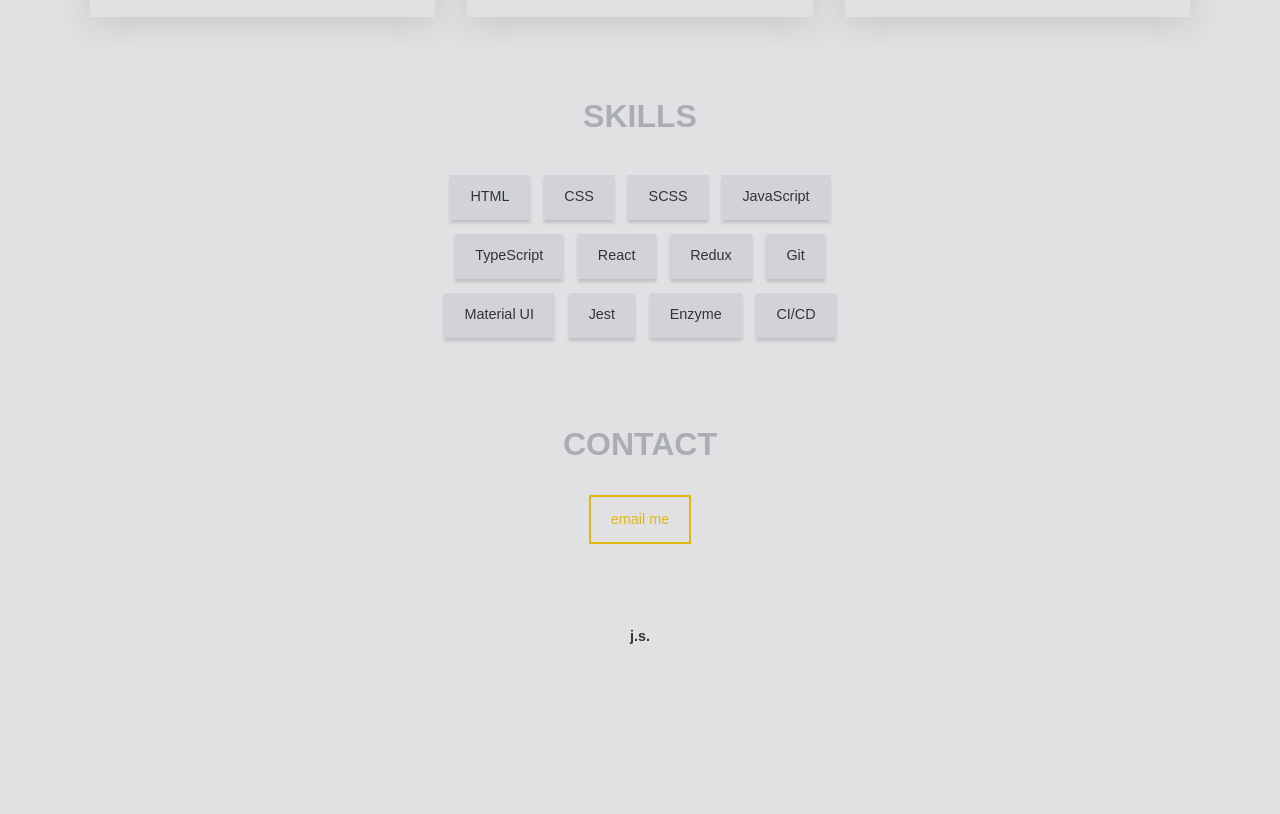
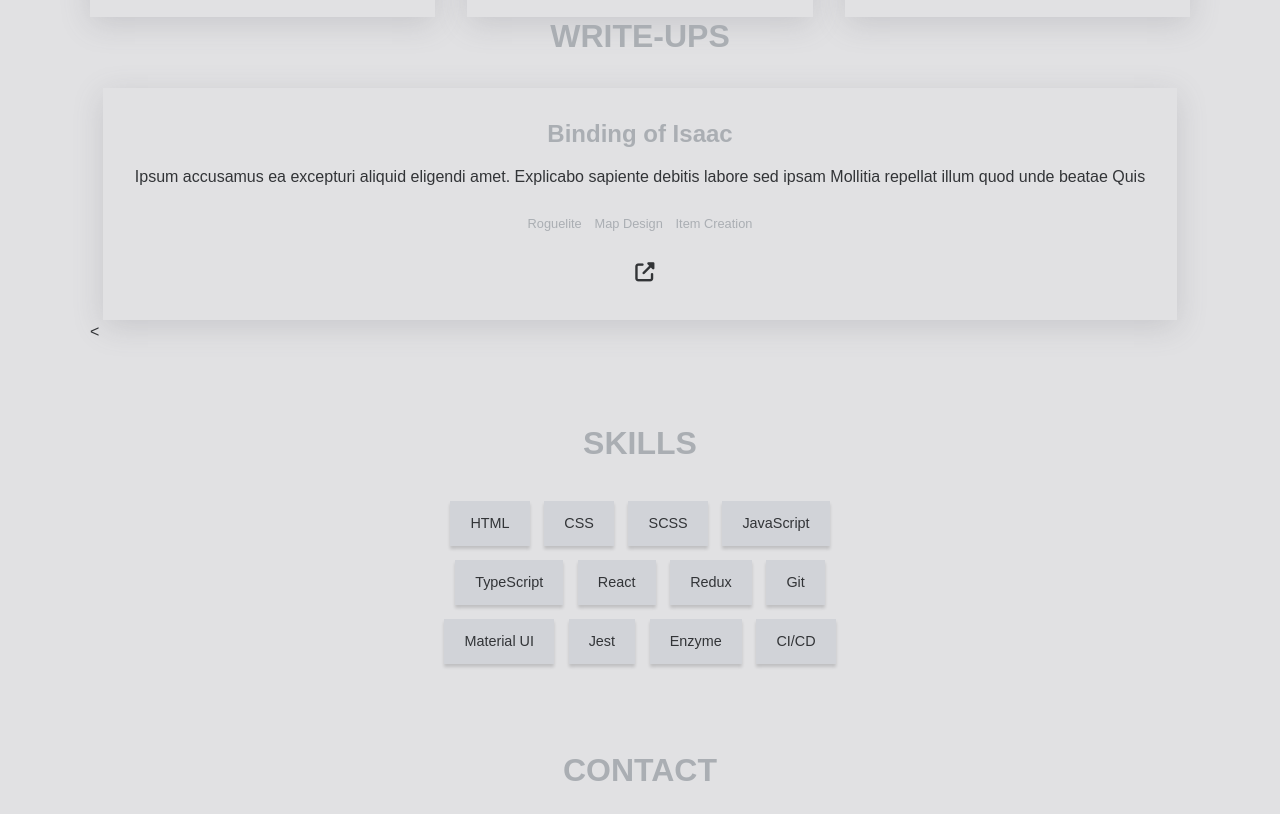
Before and after one commit to JacksonScully/JacksonScully.github.io, a plain HTML site: page index.html in a window 1280 px wide. Shown: the part 988-1802 px from the top of the page. Before the commit the page ends 1684 px from the top, so only its background shows below. Drawn offline with Linux system fonts and the light colour scheme.

Commit message:
writeup section and favicon

```diff
--- a/index.html
+++ b/index.html
@@ -15,7 +15,8 @@
       crossorigin="anonymous"
     ></script>
     <link rel="stylesheet" href="styles.css" />
-    <title>Jackson Scully</title>
+    <title>Jackson Scully | Portfolio</title>
+    <link rel="icon" type="image/x-icon" href="/favicon.ico">
   </head>
   <body class="light" id="top">
     <header class="header center">
@@ -181,7 +182,38 @@
           </div>
         </div>
       </section>
+      <!-- Write-Ups -->
+      <section id="Write-Ups" class="Write Ups">
+        <h2 class="section__title">Write-Ups</h2>
 
+        <div class="writeup__grid">
+          <div class="writeup">
+            <h3>Binding of Isaac</h3>
+            <p class="writeup__description">
+              Ipsum accusamus ea excepturi aliquid eligendi amet. Explicabo
+              sapiente debitis labore sed ipsam Mollitia repellat illum quod
+              unde beatae Quis
+            </p>
+            <ul class="writeup__stack">
+              <li class="writeup__stack-item">Roguelite</li>
+              <li class="writeup__stack-item">Map Design</li>
+              <li class="writeup__stack-item">Item Creation</li>
+            </ul>
+
+            <a
+              href="https://example.com"
+              aria-label="Complete Write-Up"
+              class="link link--icon">
+              <i aria-hidden="true" class="fas fa-external-link-alt"></i>
+            </a>
+          </div>
+        </div>
+
+        <div class="writeup__grid">
+
+        </div>
+        <
+      </section>
       <!-- Skills -->
       <section class="section skills" id="skills">
         <h2 class="section__title">Skills</h2>
--- a/styles.css
+++ b/styles.css
@@ -324,6 +324,47 @@ main {
   margin-left: 0.5em;
 }
 
+.writeup__grid {
+  max-width: 1100px;
+  margin: 0 auto;
+  display: grid;
+  grid-template-columns: repeat(auto-fit, minmax(18em, 1fr));
+  grid-gap: 2em;
+}
+.writeup {
+  padding: 2em;
+  margin: 0 auto;
+  text-align: center;
+  box-shadow: var(--shadow);
+  transition: transform 0.2s linear;
+}
+
+.writeup:hover {
+  transform: translateY(-7px);
+}
+
+.writeup__description {
+  margin-top: 1em;
+}
+
+.writeup__stack {
+  display: flex;
+  flex-wrap: wrap;
+  justify-content: center;
+  margin: 1.2em 0;
+}
+
+.writeup__stack-item {
+  margin: 0.5em;
+  font-weight: 500;
+  font-size: 0.8rem;
+  color: var(--clr-fg-alt);
+}
+
+.writeup .link--icon {
+  margin-left: 0.5em;
+}
+
 .skills__list {
   max-width: 450px;
   width: 95%;
```
Also changed, not shown: favicon.ico (added).
